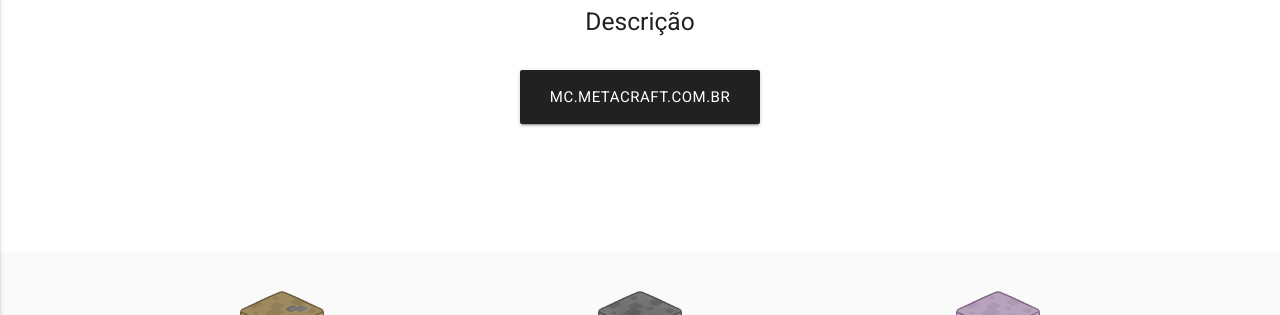
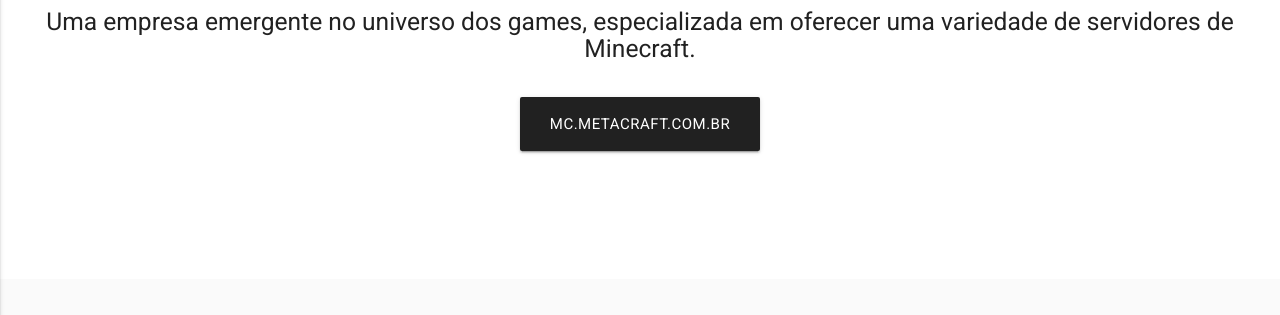
Before and after one commit to MrMadaraUchiha/Rede-MetaCraft, a plain HTML site: page index.html in a window 1280 px wide. Shown: the part 259-574 px from the top of the page. Drawn offline with nearby package versions, Linux system fonts and the light colour scheme.

Commit message:
Update index.html

```diff
--- a/index.html
+++ b/index.html
@@ -79,7 +79,7 @@
     </div>
     <div class="header-content center-align" data-aos="fade">
       <h1 style="padding-top: 6%;">Bem vindo a Rede MetaCraft</h1>
-      <h5 style="">Descrição</h5>
+      <h5 style="">Uma empresa emergente no universo dos games, especializada em oferecer uma variedade de servidores de Minecraft.</h5>
       <a class="waves-effect waves-light btn-large grey darken-4" style="margin-bottom: 10%; margin-top: 2%;" href="#">mc.metacraft.com.br</a>
     </div>
   </div>
```
